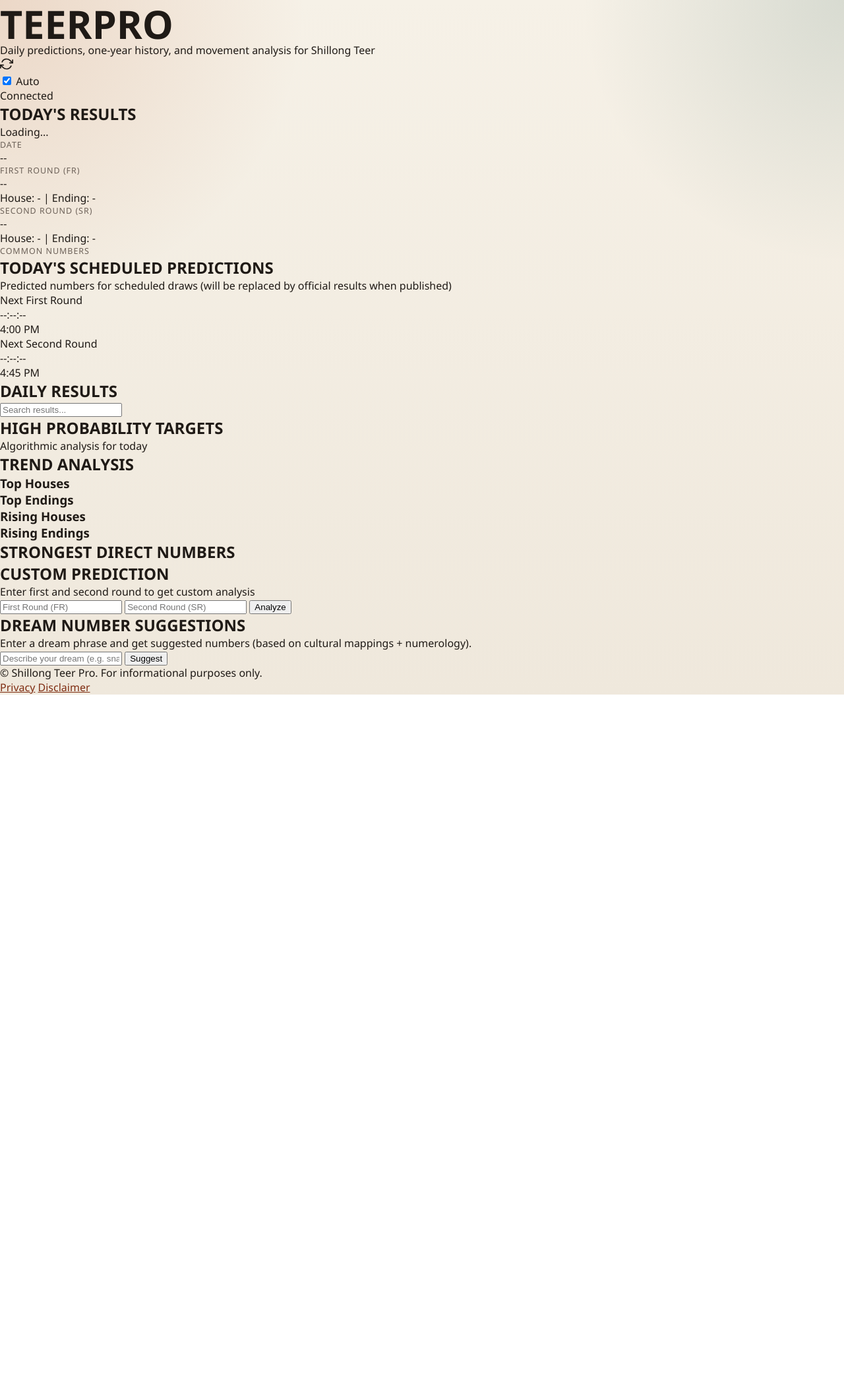
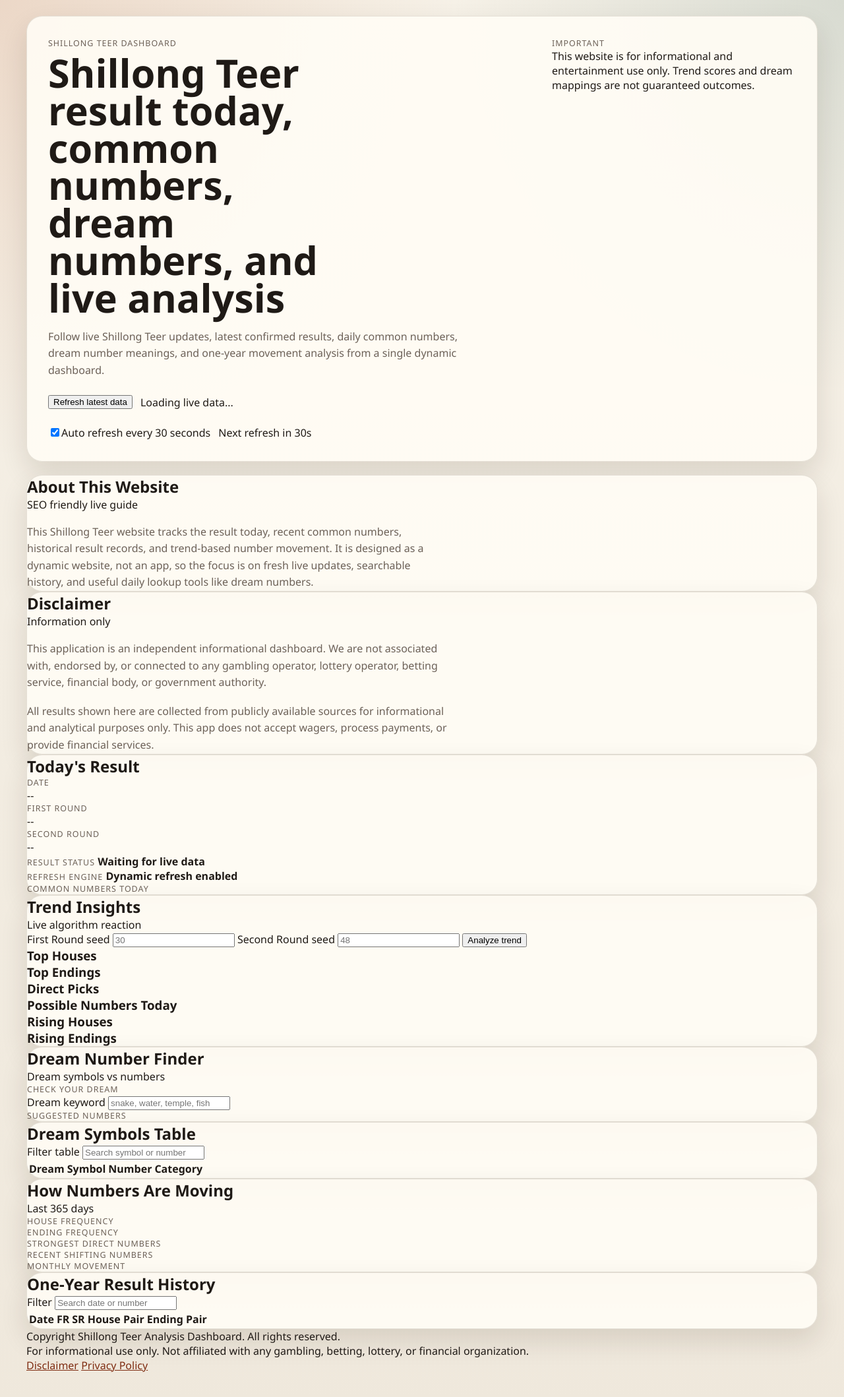
Before and after one commit to tridip24-spec/shillong-teer-dashboard, a website: page New project/public/index.html in a window 1280 px wide. Shown: the whole page at 66% size. Before the commit the page ends 1053 px from the top, so only its background shows below. Drawn offline with Linux system fonts and the light colour scheme.

Commit message:
Update index.html

```diff
--- a/New project/public/index.html
+++ b/New project/public/index.html
@@ -1,218 +1,285 @@
 <!DOCTYPE html>
 <html lang="en">
   <head>
-  <meta charset="UTF-8">
-  <meta name="viewport" content="width=device-width, initial-scale=1.0">
-  <title>Shillong Teer Pro - Live Prediction Website</title>
-  <link rel="stylesheet" href="/styles.css?v=2">
-  <link rel="manifest" href="/manifest.webmanifest">
-  <meta name="theme-color" content="#06202A">
-  <meta name="description" content="Real-time Shillong Teer predictions, scheduled draw suggestions, dream-number suggestions, and historical movement analysis.">
+    <meta charset="UTF-8" />
+    <meta name="viewport" content="width=device-width, initial-scale=1.0" />
+    <meta
+      name="description"
+      content="Shillong Teer result today, common numbers, dream numbers, one-year result history, and live trend analysis updated dynamically throughout the day."
+    />
+    <meta
+      name="keywords"
+      content="Shillong Teer result today, Shillong Teer common number, Shillong Teer dream number, Shillong Teer previous result, Shillong morning teer result, Shillong teer analysis"
+    />
+    <meta name="theme-color" content="#7f2d12" />
+    <meta name="robots" content="index,follow,max-image-preview:large" />
+    <title>Shillong Teer Result Today, Common Number, Dream Number and History</title>
+    <link rel="manifest" href="/manifest.webmanifest" />
+    <link rel="icon" href="/icon.svg" type="image/svg+xml" />
+    <link rel="stylesheet" href="/styles.css" />
   </head>
   <body>
-  <div class="app">
-    <!-- Background Decorations -->
-    <div class="bg-decoration">
-      <div class="blob blob-1"></div>
-      <div class="blob blob-2"></div>
-      <div class="blob blob-3"></div>
+    <div class="shell">
+      <header class="hero">
+        <div class="hero-copy">
+          <p class="eyebrow">Shillong Teer Dashboard</p>
+          <h1>Shillong Teer result today, common numbers, dream numbers, and live analysis</h1>
+          <p class="hero-text">
+            Follow live Shillong Teer updates, latest confirmed results, daily common numbers,
+            dream number meanings, and one-year movement analysis from a single dynamic dashboard.
+          </p>
+          <div class="hero-actions">
+            <button id="refreshButton" class="button primary">Refresh latest data</button>
+            <span id="lastUpdated" class="muted">Loading live data...</span>
           </div>
-
-    <!-- Header -->
-    <header class="header">
-      <div class="container">
-        <div class="header-content">
-          <div class="logo-section">
-            <div class="logo">
-              <span class="pulse"></span>
-              <h1>TEER<span class="accent">PRO</span></h1>
-            </div>
-            <p class="tagline">Daily predictions, one-year history, and movement analysis for Shillong Teer</p>
-          </div>
-          <div class="header-controls">
-            <div class="control-btn" id="refreshBtn" title="Refresh data">
-              <svg width="20" height="20" viewBox="0 0 24 24" fill="none" stroke="currentColor" stroke-width="2">
-                <path d="M23 4v6h-6"></path>
-                <path d="M1 20v-6h6"></path>
-                <path d="M3.51 9a9 9 0 0114.85-3.36L23 10M1 14l4.64 4.36A9 9 0 0020.49 15"></path>
-              </svg>
-            </div>
-            <label class="toggle-switch">
-              <input type="checkbox" id="autoRefreshToggle" checked>
-              <span class="slider"></span>
-              <span class="label-text">Auto</span>
+          <div class="auto-refresh">
+            <label class="toggle">
+              <input id="autoRefreshToggle" type="checkbox" checked />
+              <span>Auto refresh every 30 seconds</span>
             </label>
-            <div class="status-indicator" id="statusIndicator">Connected</div>
+            <span id="refreshCountdown" class="muted">Next refresh in 30s</span>
           </div>
         </div>
+        <div class="hero-note">
+          <p class="note-title">Important</p>
+          <p>
+            This website is for informational and entertainment use only. Trend scores and dream
+            mappings are not guaranteed outcomes.
+          </p>
         </div>
       </header>
 
-    <!-- Main Content -->
-    <main class="main-content">
-      <div class="container">
-        <!-- Live Results Card -->
-        <section class="live-section">
-          <div class="section-header">
-            <h2>TODAY'S RESULTS</h2>
-            <span class="update-time" id="lastUpdated">Loading...</span>
+      <section class="panel intro-panel">
+        <div class="panel-title-row">
+          <h2>About This Website</h2>
+          <p class="muted">SEO friendly live guide</p>
         </div>
-          <div class="live-results-grid">
-            <div class="live-card">
-              <div class="card-label">Date</div>
-              <div class="card-value" id="liveDate">--</div>
+        <p class="legal-copy">
+          This Shillong Teer website tracks the result today, recent common numbers, historical
+          result records, and trend-based number movement. It is designed as a dynamic website,
+          not an app, so the focus is on fresh live updates, searchable history, and useful daily
+          lookup tools like dream numbers.
+        </p>
+      </section>
+
+      <section class="panel legal-panel">
+        <div class="panel-title-row">
+          <h2>Disclaimer</h2>
+          <p class="muted">Information only</p>
         </div>
-            <div class="live-card highlight">
-              <div class="card-label">First Round (FR)</div>
-              <div class="card-value large" id="firstRound">--</div>
-              <div class="card-meta">House: <span id="frHouse">-</span> | Ending: <span id="frEnding">-</span></div>
+        <p class="legal-copy">
+          This application is an independent informational dashboard. We are not associated with,
+          endorsed by, or connected to any gambling operator, lottery operator, betting service,
+          financial body, or government authority.
+        </p>
+        <p class="legal-copy">
+          All results shown here are collected from publicly available sources for informational
+          and analytical purposes only. This app does not accept wagers, process payments, or
+          provide financial services.
+        </p>
+      </section>
+
+      <main class="layout">
+        <section class="panel">
+          <div class="panel-title-row">
+            <h2>Today's Result</h2>
+            <p id="liveSourceLabel" class="muted"></p>
           </div>
-            <div class="live-card highlight">
-              <div class="card-label">Second Round (SR)</div>
-              <div class="card-value large" id="secondRound">--</div>
-              <div class="card-meta">House: <span id="srHouse">-</span> | Ending: <span id="srEnding">-</span></div>
+          <div class="result-grid">
+            <article class="result-card">
+              <p class="card-label">Date</p>
+              <p id="liveDate" class="card-value small">--</p>
+            </article>
+            <article class="result-card emphasis">
+              <p class="card-label">First Round</p>
+              <p id="firstRound" class="card-value">--</p>
+            </article>
+            <article class="result-card emphasis">
+              <p class="card-label">Second Round</p>
+              <p id="secondRound" class="card-value">--</p>
+            </article>
           </div>
-            <div class="live-card">
-              <div class="card-label">Common Numbers</div>
-              <div class="chips" id="publishedCommonNumbers"></div>
+          <div class="mini-stats">
+            <div class="mini-stat">
+              <span class="section-label">Result status</span>
+              <strong id="resultStatus">Waiting for live data</strong>
+            </div>
+            <div class="mini-stat">
+              <span class="section-label">Refresh engine</span>
+              <strong id="refreshStatus">Dynamic refresh enabled</strong>
+            </div>
+          </div>
+          <div>
+            <p class="section-label">Common Numbers Today</p>
+            <div id="publishedCommonNumbers" class="chips"></div>
+          </div>
+        </section>
+
+        <section class="panel">
+          <div class="panel-title-row">
+            <h2>Trend Insights</h2>
+            <p class="muted">Live algorithm reaction</p>
+          </div>
+          <form id="insightsForm" class="prediction-form">
+            <label>
+              <span>First Round seed</span>
+              <input id="seedFr" maxlength="2" inputmode="numeric" placeholder="30" />
+            </label>
+            <label>
+              <span>Second Round seed</span>
+              <input id="seedSr" maxlength="2" inputmode="numeric" placeholder="48" />
+            </label>
+            <button class="button secondary" type="submit">Analyze trend</button>
+          </form>
+          <p id="insightSeedLabel" class="muted"></p>
+          <div class="prediction-grid">
+            <article class="prediction-card">
+              <h3>Top Houses</h3>
+              <div id="topHouses" class="chips"></div>
+            </article>
+            <article class="prediction-card">
+              <h3>Top Endings</h3>
+              <div id="topEndings" class="chips"></div>
+            </article>
+            <article class="prediction-card">
+              <h3>Direct Picks</h3>
+              <div id="topDirect" class="chips"></div>
+            </article>
+            <article class="prediction-card">
+              <h3>Possible Numbers Today</h3>
+              <div id="possibleNumbers" class="chips"></div>
+            </article>
+          </div>
+          <div class="shift-grid">
+            <article class="prediction-card">
+              <h3>Rising Houses</h3>
+              <div id="risingHouses" class="chips"></div>
+            </article>
+            <article class="prediction-card">
+              <h3>Rising Endings</h3>
+              <div id="risingEndings" class="chips"></div>
+            </article>
+          </div>
+          <p id="insightNote" class="footnote"></p>
+        </section>
+
+        <section class="panel">
+          <div class="panel-title-row">
+            <h2>Dream Number Finder</h2>
+            <p class="muted">Dream symbols vs numbers</p>
+          </div>
+          <div class="dream-layout">
+            <article class="prediction-card">
+              <p class="section-label">Check your dream</p>
+              <label class="search-label">
+                <span>Dream keyword</span>
+                <input id="dreamSearch" placeholder="snake, water, temple, fish" />
+              </label>
+              <div id="dreamMatches" class="chips"></div>
+            </article>
+            <article class="prediction-card">
+              <p class="section-label">Suggested numbers</p>
+              <div id="dreamSuggestedNumbers" class="chips"></div>
+            </article>
+          </div>
+        </section>
+
+        <section class="panel">
+          <div class="panel-title-row">
+            <h2>Dream Symbols Table</h2>
+            <label class="search-label">
+              <span>Filter table</span>
+              <input id="dreamTableFilter" placeholder="Search symbol or number" />
+            </label>
+          </div>
+          <div class="table-wrap">
+            <table>
+              <thead>
+                <tr>
+                  <th>Dream Symbol</th>
+                  <th>Number</th>
+                  <th>Category</th>
+                </tr>
+              </thead>
+              <tbody id="dreamTableBody"></tbody>
+            </table>
+          </div>
+          <p id="dreamTableCount" class="muted"></p>
+        </section>
+
+        <section class="panel">
+          <div class="panel-title-row">
+            <h2>How Numbers Are Moving</h2>
+            <p class="muted">Last 365 days</p>
+          </div>
+          <div class="chart-grid">
+            <article>
+              <p class="section-label">House frequency</p>
+              <div id="houseChart" class="bar-list"></div>
+            </article>
+            <article>
+              <p class="section-label">Ending frequency</p>
+              <div id="endingChart" class="bar-list"></div>
+            </article>
+          </div>
+          <div class="trend-strip">
+            <div>
+              <p class="section-label">Strongest direct numbers</p>
+              <div id="strongDirectNumbers" class="chips"></div>
+            </div>
+            <div>
+              <p class="section-label">Recent shifting numbers</p>
+              <div id="recentShiftNumbers" class="chips"></div>
+            </div>
+            <div>
+              <p class="section-label">Monthly movement</p>
+              <div id="monthlyTrend" class="month-grid"></div>
             </div>
           </div>
         </section>
 
-        <!-- Scheduled Predictions (new) -->
-        <section class="scheduled-section">
-          <div class="section-header">
-            <h2>TODAY'S SCHEDULED PREDICTIONS</h2>
-            <p class="subtitle">Predicted numbers for scheduled draws (will be replaced by official results when published)</p>
+        <section class="panel">
+          <div class="panel-title-row">
+            <h2>One-Year Result History</h2>
+            <label class="search-label">
+              <span>Filter</span>
+              <input id="historyFilter" placeholder="Search date or number" />
+            </label>
           </div>
-          <div class="scheduled-grid" id="scheduledPredictions">
-            <!-- JS will populate scheduled prediction cards for 16:15 and 17:20 -->
+          <div class="table-wrap">
+            <table>
+              <thead>
+                <tr>
+                  <th>Date</th>
+                  <th>FR</th>
+                  <th>SR</th>
+                  <th>House Pair</th>
+                  <th>Ending Pair</th>
+                </tr>
+              </thead>
+              <tbody id="historyTableBody"></tbody>
+            </table>
           </div>
+          <p id="historyCount" class="muted"></p>
         </section>
-
-        <!-- Countdown Timers -->
-        <section class="timers-section">
-          <div class="timer-card">
-            <div class="timer-label">Next First Round</div>
-            <div class="timer-display" id="frTimer">--:--:--</div>
-            <span class="timer-note">4:00 PM</span>
-          </div>
-          <div class="timer-card">
-            <div class="timer-label">Next Second Round</div>
-            <div class="timer-display" id="srTimer">--:--:--</div>
-            <span class="timer-note">4:45 PM</span>
-          </div>
-        </section>
-
-        <!-- Daily Results Section -->
-        <section class="daily-results-section">
-          <div class="section-header">
-            <h2>DAILY RESULTS</h2>
-            <input type="text" class="search-input" id="historyFilter" placeholder="Search results...">
-          </div>
-          <div class="results-table-wrapper">
-            <div class="results-table" id="dailyResultsContainer">
-              <!-- Results will be populated here -->
-            </div>
-          </div>
-          <div class="table-meta" id="historyCount"></div>
-        </section>
-
-        <!-- Predictions Grid -->
-        <section class="predictions-section">
-          <div class="section-header">
-            <h2>HIGH PROBABILITY TARGETS</h2>
-            <p class="subtitle">Algorithmic analysis for today</p>
-          </div>
-          <div class="predictions-grid" id="predictionsGrid">
-            <!-- Predictions will be populated here -->
-          </div>
-        </section>
-
-        <!-- Analytics Grid -->
-        <section class="analytics-section">
-          <div class="section-header">
-            <h2>TREND ANALYSIS</h2>
-          </div>
-
-          <div class="analytics-grid">
-            <!-- Top Houses -->
-            <div class="analytics-card">
-              <h3>Top Houses</h3>
-              <div class="chips" id="topHouses"></div>
-            </div>
-
-            <!-- Top Endings -->
-            <div class="analytics-card">
-              <h3>Top Endings</h3>
-              <div class="chips" id="topEndings"></div>
-            </div>
-
-            <!-- Rising Houses -->
-            <div class="analytics-card">
-              <h3>Rising Houses</h3>
-              <div class="rising-list" id="risingHouses"></div>
-            </div>
-
-            <!-- Rising Endings -->
-            <div class="analytics-card">
-              <h3>Rising Endings</h3>
-              <div class="rising-list" id="risingEndings"></div>
-            </div>
-          </div>
-        </section>
-
-        <!-- Direct Numbers -->
-        <section class="direct-numbers-section">
-          <div class="section-header">
-            <h2>STRONGEST DIRECT NUMBERS</h2>
-          </div>
-          <div class="chips" id="strongDirectNumbers"></div>
-        </section>
-
-        <!-- Insights Form -->
-        <section class="insights-section">
-          <div class="section-header">
-            <h2>CUSTOM PREDICTION</h2>
-            <p class="subtitle">Enter first and second round to get custom analysis</p>
-          </div>
-          <form id="insightsForm" class="insights-form">
-            <input type="text" id="seedFr" placeholder="First Round (FR)" maxlength="2">
-            <input type="text" id="seedSr" placeholder="Second Round (SR)" maxlength="2">
-            <button type="submit" class="btn btn-primary">Analyze</button>
-          </form>
-          <div class="insight-note" id="insightNote"></div>
-          <div class="chips" id="possibleNumbers"></div>
-        </section>
-
-        <!-- Dream Numbers (new) -->
-        <section class="dream-section">
-          <div class="section-header">
-            <h2>DREAM NUMBER SUGGESTIONS</h2>
-            <p class="subtitle">Enter a dream phrase and get suggested numbers (based on cultural mappings + numerology).</p>
-          </div>
-          <form id="dreamForm" class="dream-form">
-            <input type="text" id="dreamInput" placeholder="Describe your dream (e.g. snake, river, house)">
-            <button id="dreamSubmit" class="btn">Suggest</button>
-          </form>
-          <div id="dreamResults" class="dream-results"></div>
-        </section>
-
-      </div>
       </main>
 
-    <!-- Footer -->
-    <footer class="footer">
-      <div class="container">
-        <p>&copy; <span id="copyrightYear"></span> Shillong Teer Pro. For informational purposes only.</p>
-        <div class="footer-links">
-          <a href="/privacy.html">Privacy</a>
+      <footer class="site-footer">
+        <p>
+          Copyright <span id="copyrightYear"></span> Shillong Teer Analysis Dashboard. All rights
+          reserved.
+        </p>
+        <p>
+          For informational use only. Not affiliated with any gambling, betting, lottery, or
+          financial organization.
+        </p>
+        <p class="footer-links">
           <a href="/disclaimer.html">Disclaimer</a>
-        </div>
-      </div>
+          <a href="/privacy.html">Privacy Policy</a>
+        </p>
       </footer>
     </div>
 
-  <script src="/app.js?v=2"></script>
+    <script src="/app.js"></script>
   </body>
 </html>
```
Lines whose indentation alone changed are shown as unchanged.
